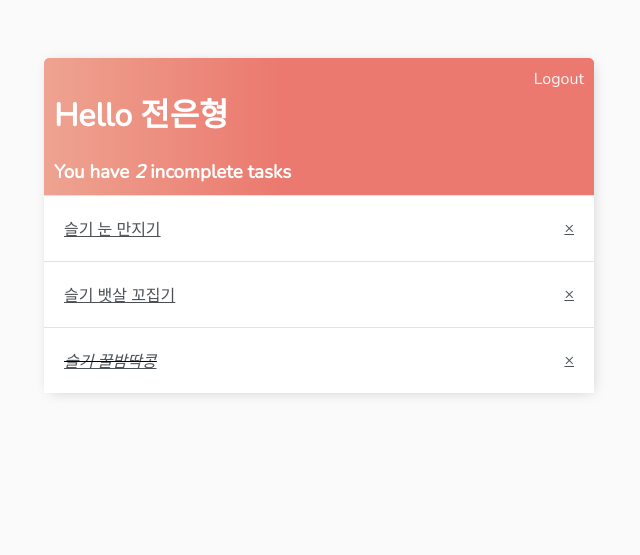
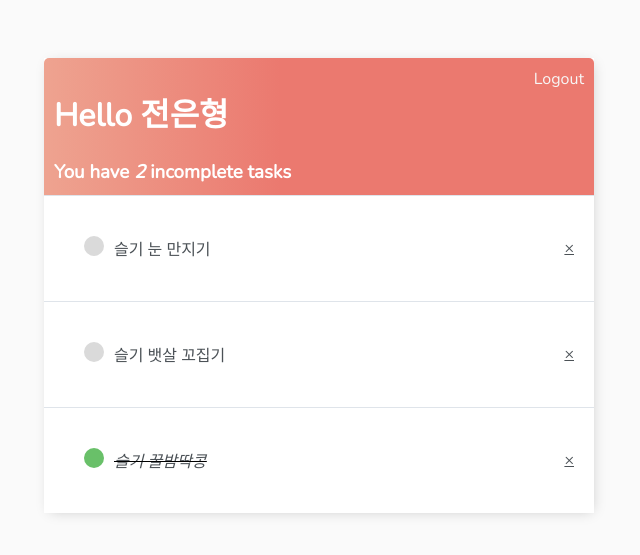
Before and after one commit to ooooo5h/youtube_django_todolist_20220223, a Django app: page / in a window 1280 px wide. Shown: the top 555 px of the page, without its empty margins (321-961 px from the left). Run offline with Django 4.2, Linux system fonts and the light colour scheme; a user stored in the database is signed in; data comes from the database, SQL or seed files in the repository; both versions use the stored data as it was after the commit.

Commit message:
완료여부에 따라 다른 화면을 구현하도록 코드 수정

```diff
--- a/base/templates/base/main.html
+++ b/base/templates/base/main.html
@@ -65,6 +65,32 @@
                 overflow: hidden;
             }
 
+            .task-title {
+                display: flex;
+                padding: 20px;
+            }
+
+            .task-title a {
+                text-decoration: none;
+                color: #4b5156;
+                margin-left: 10px;
+            }
+
+            .task-complete-icon {
+                height: 20px;
+                width: 20px;
+                background-color: rgb(105, 192, 105);
+                border-radius: 50%;
+            }
+
+            .task-incomplete-icon {
+                height: 20px;
+                width: 20px;
+                background-color: rgb(218, 218, 218);
+                border-radius: 50%;
+            }
+
+
 
         </style>
     </head>
--- a/base/templates/base/task_list.html
+++ b/base/templates/base/task_list.html
@@ -34,7 +34,7 @@
 
             {%else%}
             <div class="task-title">
-                <div class="task-complete-icon"></div>
+                <div class="task-incomplete-icon"></div>
                 <a href="{%url 'task-update' task.id %}">{{task}}</a>
             </div>
             <a class="delete-link" href="{% url 'task-delete' task.id %}">&#215;</a>
```
Also changed, not shown: db.sqlite3.
